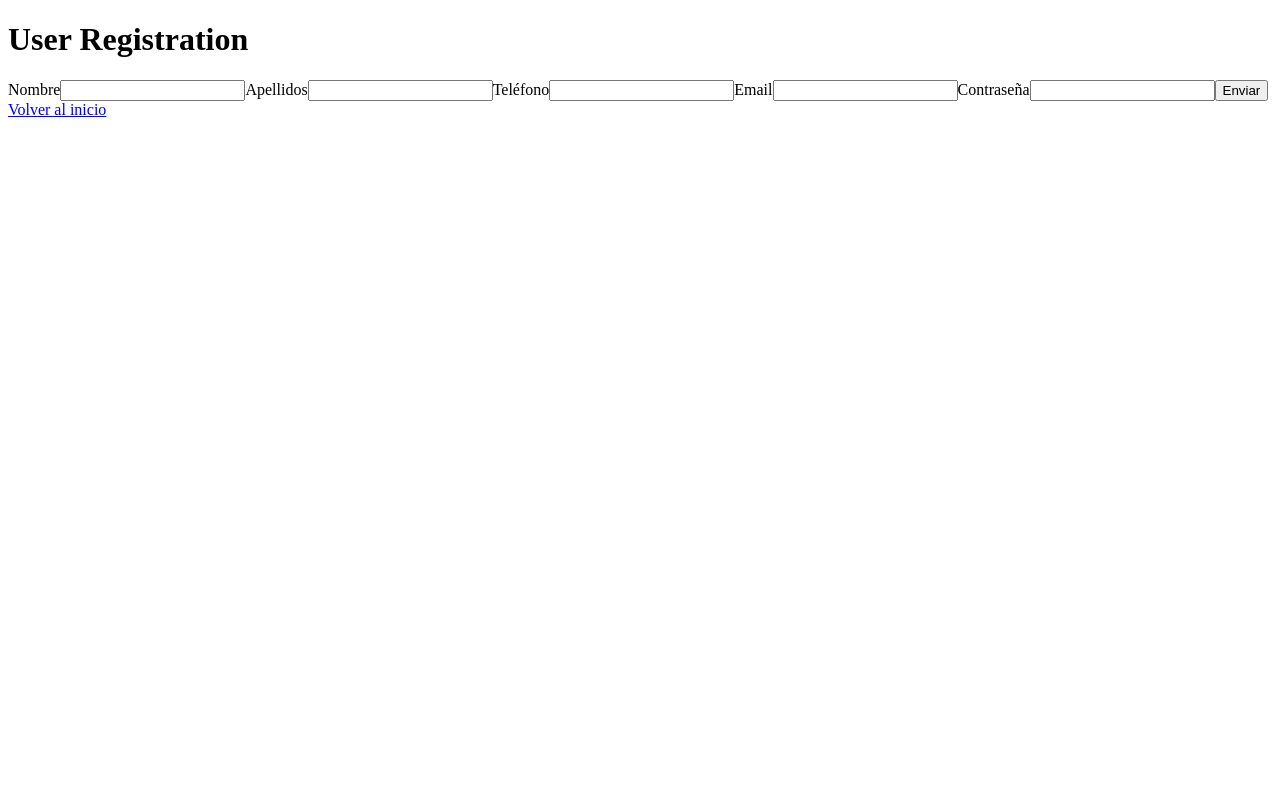
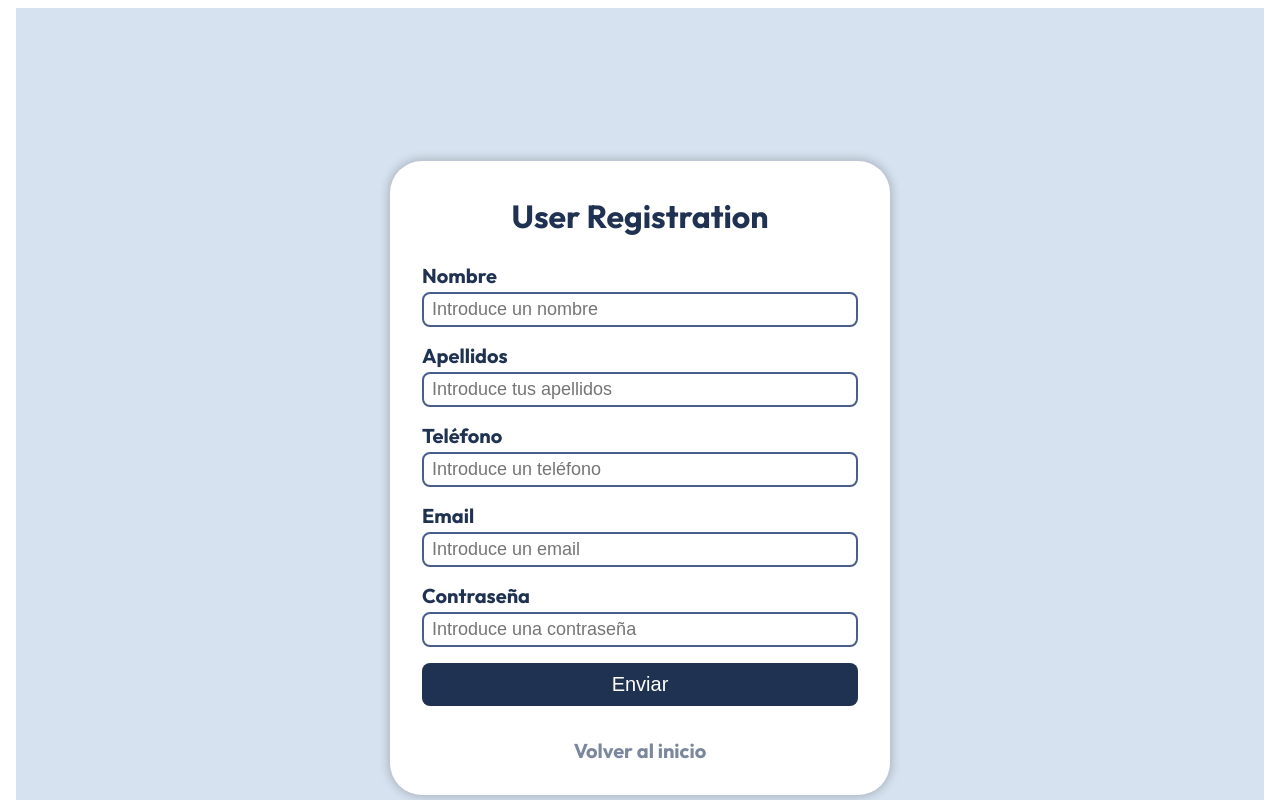
Before and after one commit to Vadithalion/ederPadel, an Angular app: page /register in a window 1280 px wide. Shown: the top 800 px of the page. Built offline with nearby package versions, Linux system fonts and the light colour scheme.

Commit message:
Estilos registro

```diff
--- a/src/app/components/register/register/register.component.html
+++ b/src/app/components/register/register/register.component.html
@@ -1,21 +1,27 @@
+      <body>
+        <main>
+          <article class="content">
             <h1>User Registration</h1>
             <form [formGroup]="registerForm" (ngSubmit)="setRegisterForm()">
 
               <label>Nombre</label>
-        <input formControlName="name">
+              <input formControlName="name" placeholder="Introduce un nombre">
 
               <label>Apellidos</label>
-        <input formControlName="surname">
+              <input formControlName="surname" placeholder="Introduce tus apellidos">
 
               <label>Teléfono</label>
-        <input formControlName="name">
+              <input formControlName="name" placeholder="Introduce un teléfono">
 
               <label>Email</label>
-        <input formControlName="email">
+              <input formControlName="email" placeholder="Introduce un email">
 
               <label>Contraseña</label>
-        <input formControlName="password">
+              <input formControlName="password" placeholder="Introduce una contraseña">
 
               <button>Enviar</button>
               <a routerLink="/">Volver al inicio</a>
             </form>
+          </article>
+        </main>
+      </body>
--- a/src/app/components/register/register/register.component.scss
+++ b/src/app/components/register/register/register.component.scss
@@ -0,0 +1,89 @@
+
+@import url('https://fonts.googleapis.com/css2?family=Outfit:wght@400;700&display=swap');
+*{box-sizing: border-box;}
+
+main{
+    width: 500px;
+}
+
+body{
+    background-color: hsl(212, 45%, 89%);
+    height: 940px;
+    display: flex;
+    justify-content: center;
+    align-items: center;
+}
+
+.content{
+    box-shadow: 0px 0px 10px 2px rgba(0, 0, 0, 0.2);
+    background-color: hsl(0, 0%, 100%);
+    padding-left: 2rem;
+    padding-top: .5rem;
+    padding-bottom: 2rem;
+    padding-right: 2rem;
+    border-radius: 2rem;
+    color: hsl(218, 44%, 22%);
+}
+
+.content h1{
+    text-align: center;
+    font-family: 'Outfit', sans-serif;
+    font-size: 32px;
+    color: hsl(218, 44%, 22%);
+
+}
+
+form{
+
+    display: flex;
+    flex-direction: column;
+    font-family: 'Outfit', sans-serif;
+    font-size: 20px;
+    font-weight: bold;
+}
+
+form button{
+    background-color: hsl(218, 44%, 22%);
+    padding: .5rem;
+    color: white;
+    border-radius: .5rem;
+    border-color: transparent;
+    font-size: 20px;
+    margin-bottom: 2rem;
+}
+
+form button:hover{
+    box-shadow: 0px 0px 10px 2px rgba(10, 46, 209, 0.226);
+    cursor: pointer;
+}
+
+form label{
+    margin-bottom: .25rem;
+}
+
+form a{
+    text-decoration: none;
+    text-align: center;
+    color: hsl(220, 15%, 55%);
+
+}
+
+form a:hover{
+    color: hsl(218, 44%, 22%);
+}
+
+input{
+    height: 35px;
+    border-radius: .5rem;
+    border: 2px solid #495e8d;
+    background-color: transparent;
+    color: #495e8d;
+    font-size: large;
+    padding: .5rem;
+    margin-bottom: 1rem;
+
+}
+
+input:hover{
+    border-color: hsl(218, 44%, 22%);
+}
```
Lines whose indentation alone changed are shown as unchanged.
